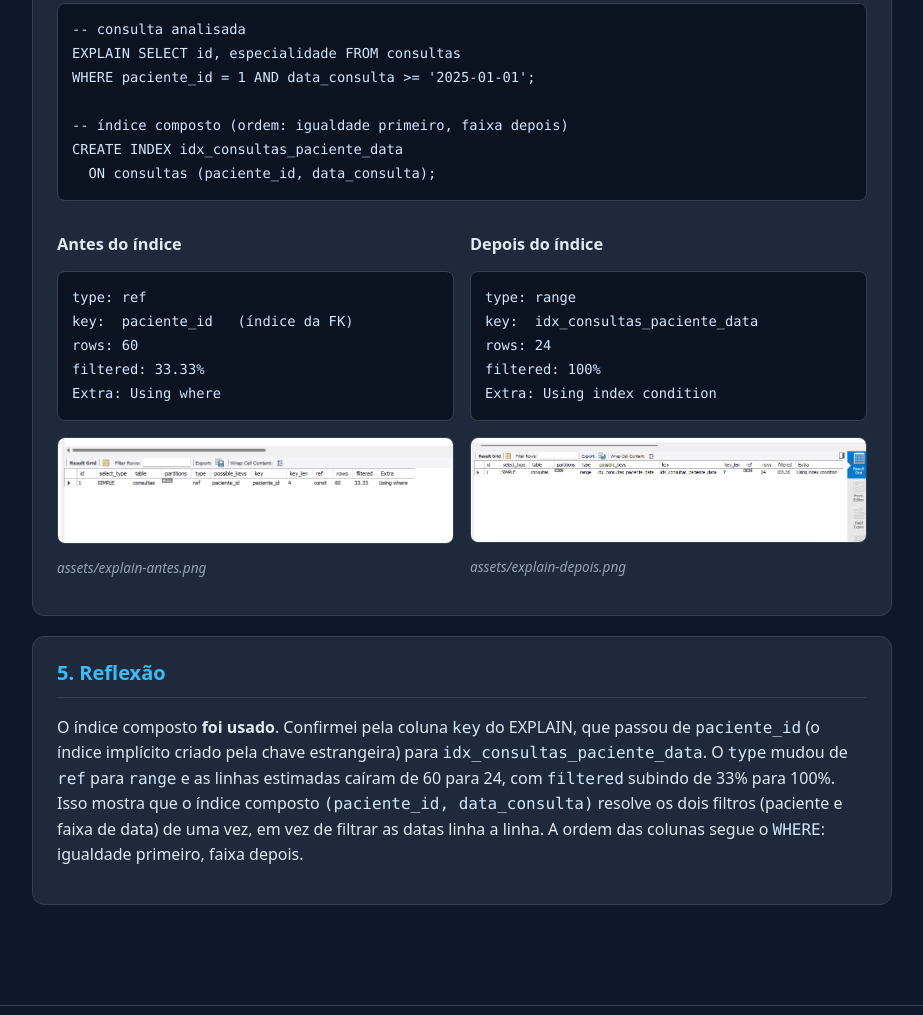
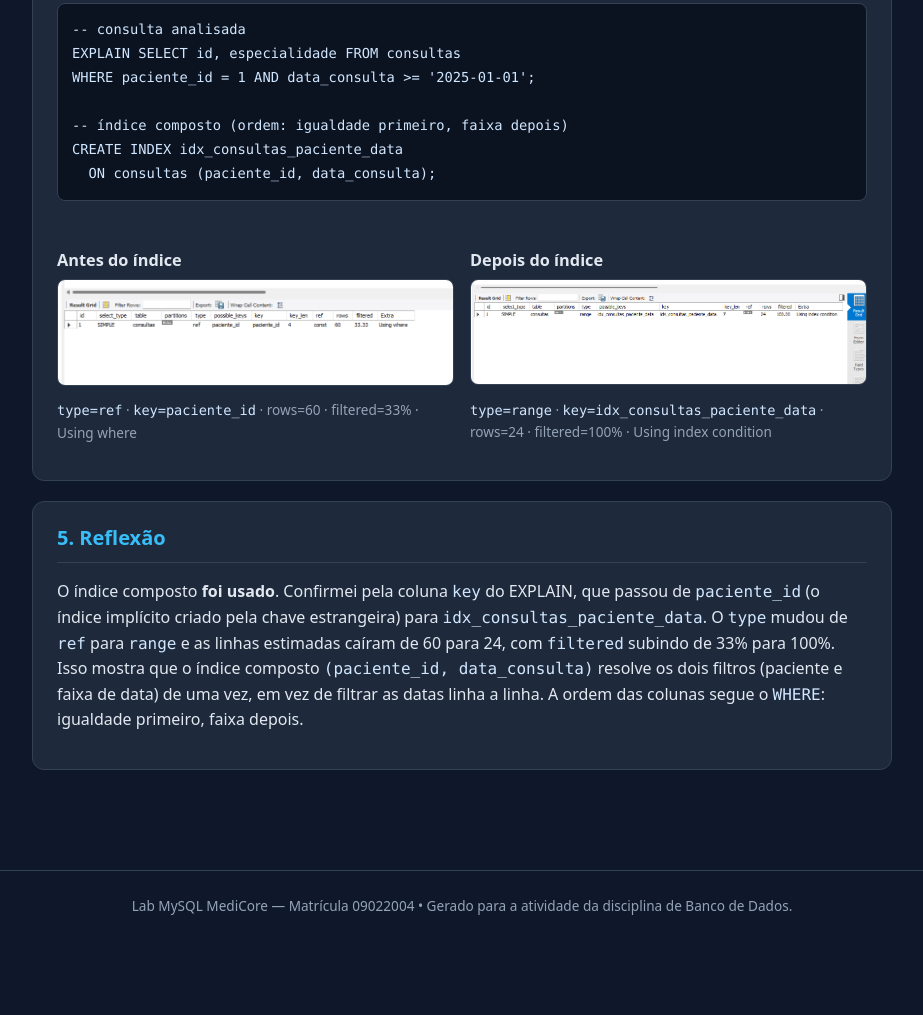
Before and after one commit to euvictoramorimm/lab-mysql-09022004, a plain HTML site: page index.html in a window 1280 px wide. Shown: the part 3169-4184 px from the top of the page, without its empty margins (178-1101 px from the left). After the commit the page ends 4110 px from the top, so only its background shows below. Drawn offline with Linux system fonts and the light colour scheme.

Commit message:
Aproxima as imagens de EXPLAIN antes/depois lado a lado para facilitar comparacao
Co-Authored-By: Claude Fable 5 <noreply@anthropic.com>

```diff
--- a/index.html
+++ b/index.html
@@ -162,30 +162,16 @@ CREATE INDEX idx_consultas_paciente_data
   ON consultas (paciente_id, data_consulta);</code></pre>
 
       <div class="grid2">
-        <div>
+        <figure>
           <h3>Antes do índice</h3>
-          <pre><code>type: ref
-key:  paciente_id   (índice da FK)
-rows: 60
-filtered: 33.33%
-Extra: Using where</code></pre>
-          <figure>
-            <img src="assets/explain-antes.png" alt="EXPLAIN antes" />
-            <figcaption><em>assets/explain-antes.png</em></figcaption>
-          </figure>
-        </div>
-        <div>
+          <img src="assets/explain-antes.png" alt="EXPLAIN antes do índice" />
+          <figcaption><code>type=ref</code> · <code>key=paciente_id</code> · rows=60 · filtered=33% · Using where</figcaption>
+        </figure>
+        <figure>
           <h3>Depois do índice</h3>
-          <pre><code>type: range
-key:  idx_consultas_paciente_data
-rows: 24
-filtered: 100%
-Extra: Using index condition</code></pre>
-          <figure>
-            <img src="assets/explain-depois.png" alt="EXPLAIN depois" />
-            <figcaption><em>assets/explain-depois.png</em></figcaption>
-          </figure>
-        </div>
+          <img src="assets/explain-depois.png" alt="EXPLAIN depois do índice" />
+          <figcaption><code>type=range</code> · <code>key=idx_consultas_paciente_data</code> · rows=24 · filtered=100% · Using index condition</figcaption>
+        </figure>
       </div>
     </section>
 
```
